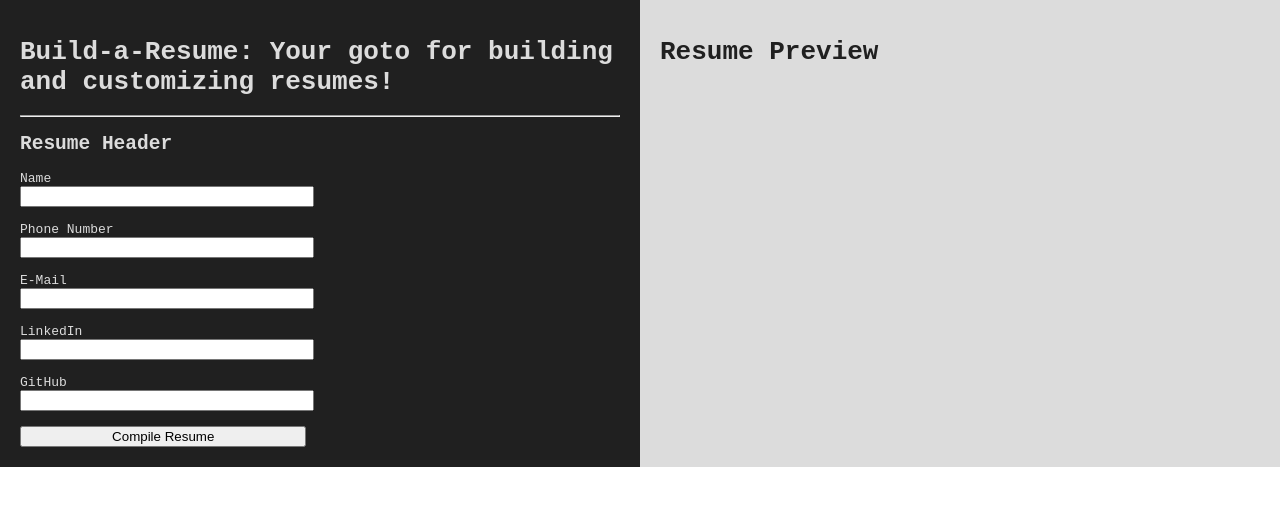
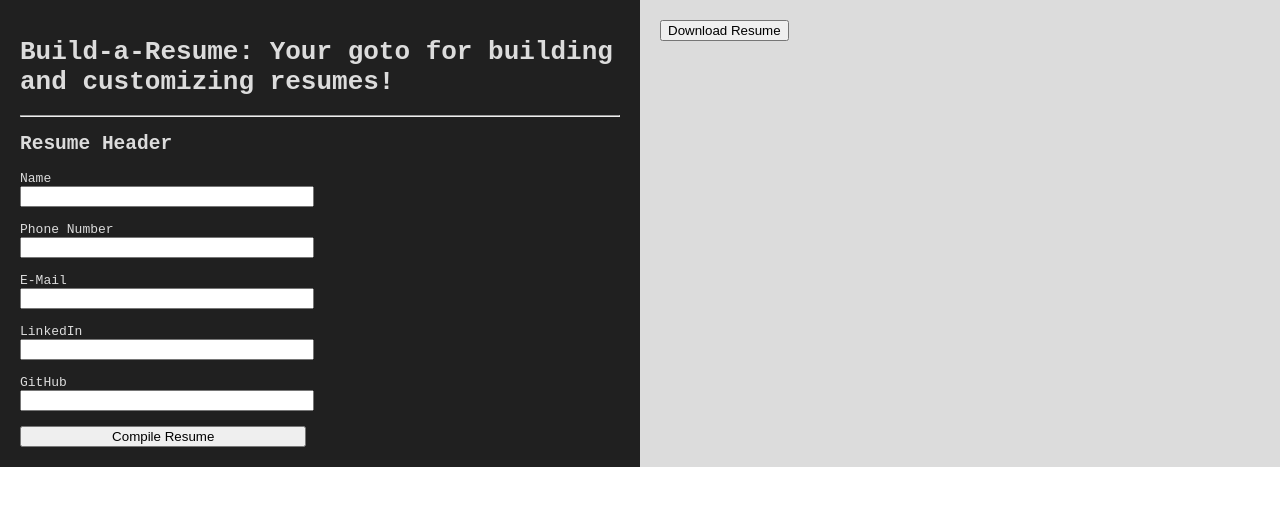
Before and after one commit to stelleron/resume-builder, a React (Vite) app in the folder frontend/: page / in a window 1280 px wide. Shown: the top 506 px of the page. Built offline with nearby package versions, Linux system fonts and the light colour scheme.

Commit message:
Enabled resume download functionality

```diff
--- a/frontend/src/App.jsx
+++ b/frontend/src/App.jsx
@@ -73,10 +73,36 @@ function ResumeBuilder(props) {
 }
 
 function ResumePreview(props) {
+  const download_page = function() {
+    var prtContent = document.getElementById("resume-page");
+    var WinPrint = window.open('', '', 'left=0,top=0,width=800,height=900,toolbar=0,scrollbars=0,status=0');
+
+    WinPrint.document.write('<html><head><title>My Resume</title>');
+    WinPrint.document.write('<link rel="stylesheet" href="src/App.css" type="text/css" media="print">');
+    WinPrint.document.write('</head><body >');
+    WinPrint.document.write(prtContent.innerHTML);
+    WinPrint.document.write('</body></html>');
+    WinPrint.document.close();
+
+    WinPrint.onload = function() {
+      WinPrint.print();
+      WinPrint.close();
+  };
+
+  }
+
   return (
     <div class="section-box" id="resume-preview">
-      <h1>Resume Preview</h1>
-      <p>{props.resume_header.name}</p>
+      <button onClick={download_page}>Download Resume</button>
+      <div id="resume-page">
+        <div className='resume-name'>{props.resume_header.name}</div>
+        <div>
+          <div>{props.resume_header.phone}</div>
+          <div>{props.resume_header.email}</div>
+          <div>{props.resume_header.linkedin}</div>
+          <div>{props.resume_header.github}</div>
+        </div>
+      </div>
     </div>
   )
 }
```
